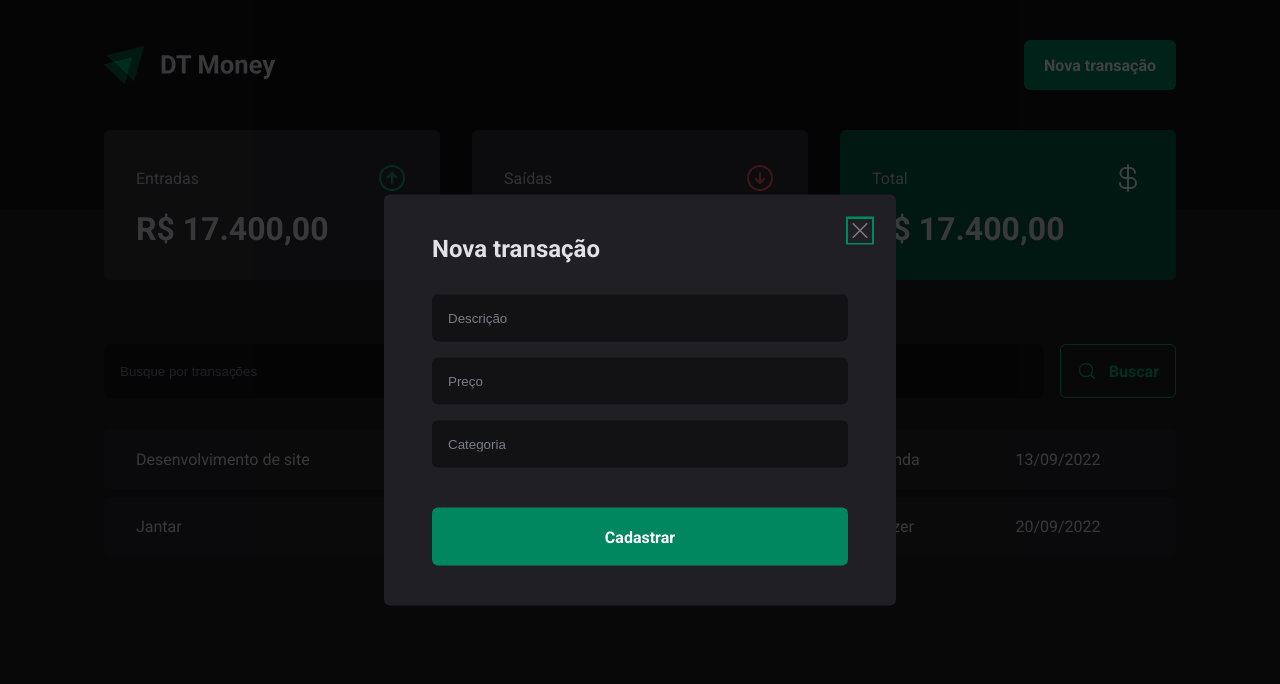
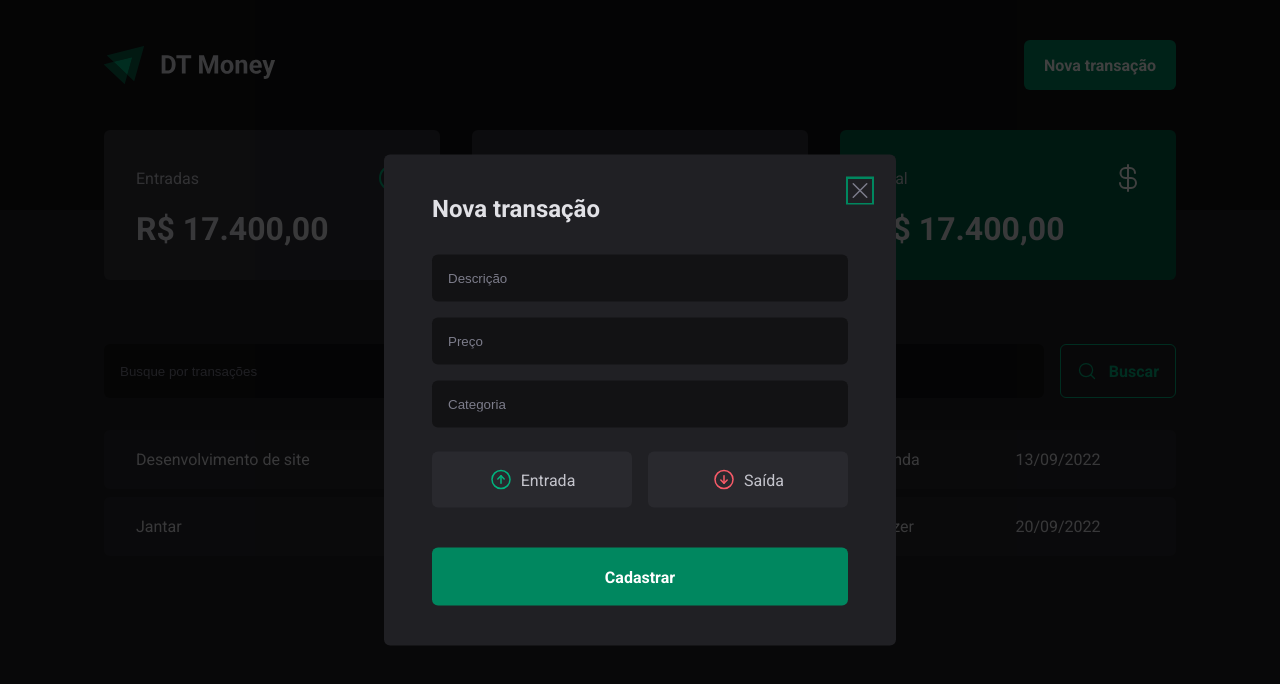
Before and after one commit to joaopnk/ReactJS_DTMoney, a React (Vite) app: page / in a window 1280 px wide. Both pictures are taken after a click on the button "Nova transação". Shown: the top 684 px of the page. Built offline with nearby package versions, Linux system fonts and the light colour scheme.

Commit message:
Botões de entrada e saída

```diff
--- a/src/components/NewTransactionModal/index.tsx
+++ b/src/components/NewTransactionModal/index.tsx
@@ -1,6 +1,6 @@
 import * as Dialog from '@radix-ui/react-dialog';
-import { X } from 'phosphor-react';
-import { CloseButton, Content, Overlay } from './styles';
+import { ArrowCircleDown, ArrowCircleUp, X } from 'phosphor-react';
+import { CloseButton, Content, Overlay, TransactionType, TransactionTypeButton } from './styles';
 
 export function NewTransactionModal(){
     return (
@@ -17,7 +17,16 @@
                         <input type="text" placeholder='Descrição' required/>
                         <input type="number" placeholder='Preço' required/>
                         <input type="text" placeholder='Categoria' required/>
-
+                        <TransactionType>
+                            <TransactionTypeButton variant='income'>
+                                <ArrowCircleUp size={24} />
+                                Entrada
+                            </TransactionTypeButton>
+                            <TransactionTypeButton variant='outcome'>
+                                <ArrowCircleDown size={24} />
+                                Saída
+                            </TransactionTypeButton>
+                        </TransactionType>
                         <button type="submit">Cadastrar</button>
                     </form>
                 </Content>
--- a/src/components/NewTransactionModal/styles.ts
+++ b/src/components/NewTransactionModal/styles.ts
@@ -58,8 +58,6 @@
         }
     }
 `;
-
-
 export const CloseButton = styled(Dialog.Close)`
   position: absolute;
   background: transparent;
@@ -71,3 +69,33 @@
   cursor: pointer;
   color: ${props => props.theme['gray-500']};
 `;
+
+
+export const TransactionType = styled.div`
+    display: grid;
+    grid-template-columns: repeat(2, 1fr);
+    gap: 1rem;
+    margin-top: 0.5rem;
+`;
+
+interface TransactionTypeButtonProps{
+    variant: 'income' | 'outcome';
+}
+
+export const TransactionTypeButton = styled.button<TransactionTypeButtonProps>`
+    background: ${props => props.theme['gray-700']};
+    padding: 1rem;
+    display: flex;
+    align-items: center;
+    justify-content: center;
+    gap: 0.5rem;
+    border-radius: 6px;
+    cursor: pointer;
+    border: 0;
+    color: ${props => props.theme['gray-300']};
+
+    svg {
+        color: ${props => props.variant === 'income' ? props.theme['green-300'] : props.theme['red-300']};
+    }
+
+`;
```
